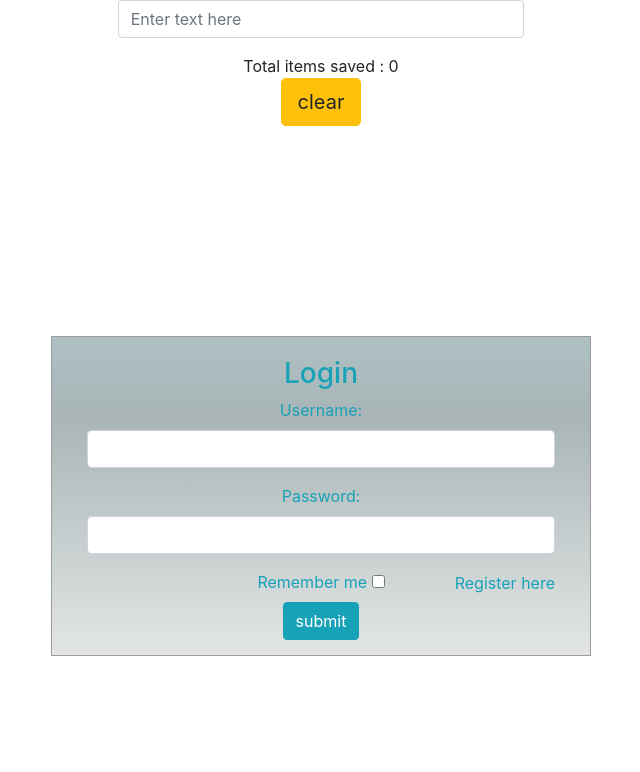
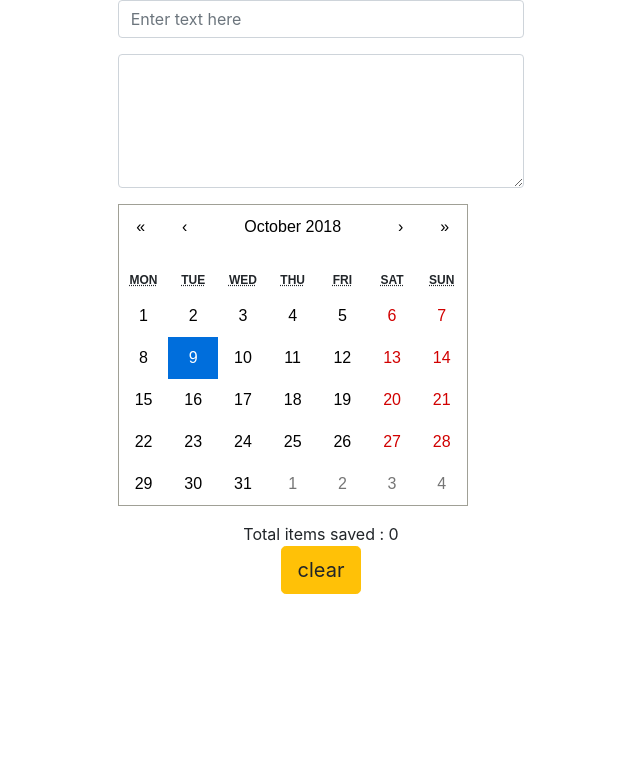
Before and after one commit to sachinhooda/todo-lister, a React (Create React App) app: page / in a window 1280 px wide. Shown: the top 772 px of the page, without its empty margins (319-959 px from the left). Built offline with nearby package versions, Linux system fonts and the light colour scheme.

Commit message:
Added more features to todo item like description and calender

```diff
--- a/package.json
+++ b/package.json
@@ -5,6 +5,7 @@
   "dependencies": {
     "bootstrap": "^4.1.3",
     "react": "^16.5.2",
+    "react-calendar": "^2.17.4",
     "react-dom": "^16.5.2",
     "react-scripts": "2.0.4"
   },
--- /dev/null
+++ b/src/Components/CustomCalendar.js
@@ -0,0 +1,31 @@
+import React, { Component } from 'react';
+
+import Calendar from 'react-calendar';
+class CustomCalendar extends Component {
+
+    state ={
+        date: new Date()
+};
+    handleChange=(date)=> {
+ this.setState(
+     {
+         date: date
+     }
+ )
+    };
+
+    render() {
+        return (
+            <div className="row justify-content-center">
+                <div className="col col-sm-4">
+                    <div className="form-group">
+                    <Calendar onChange={this.handleChange} value={this.state.date}/>
+
+                    </div>
+                </div>
+            </div>
+        )
+    }
+}
+
+export default CustomCalendar;
--- /dev/null
+++ b/src/Components/CustomTextArea.js
@@ -0,0 +1,19 @@
+import React, { Component } from 'react';
+
+
+class CustomTextArea extends Component {
+
+    render() {
+        return (
+            <div className="row justify-content-center">
+                <div className="col col-sm-4">
+                    <div className="form-group">
+                        <textarea className="form-control" rows="5" id="todoDescription"></textarea>
+                    </div>
+                </div>
+            </div>
+        )
+    }
+}
+
+export default CustomTextArea;
--- /dev/null
+++ b/src/Components/CustomTextInput.js
@@ -0,0 +1,19 @@
+import React, { Component } from 'react';
+
+
+class CustomTextInput extends Component {
+
+    render() {
+        return (
+            <div className="row justify-content-center">
+                <div className="col col-sm-4">
+                    <div className="form-group">
+                        <input type="text" name="todoItemText" className="form-control" value={this.props.title} onChange={this.props.valueChanged} onKeyUp={this.props.keyUp} placeholder={this.props.placeholder} />
+                    </div>
+                </div>
+            </div>
+        )
+    }
+}
+
+export default CustomTextInput;
--- a/src/Components/TodoItem.js
+++ b/src/Components/TodoItem.js
@@ -1,20 +1,17 @@
 import React, { Component } from 'react';
-
+import CustomTextInput from "./CustomTextInput";
+import CustomTextArea from "./CustomTextArea";
+import CustomCalendar from "./CustomCalendar";
 
 class TodoItem extends Component {
-    state = {
-        placeholder:"Enter text here"
-    };
 
     render() {
         return (
-            <div className="row justify-content-center">
-                <div className="col col-sm-4">
-            <div className="form-group">
-            <input type="text" name="todoItemText" className="form-control" value={this.props.title} onChange={this.props.valueChanged} onKeyUp={this.props.keyUp} placeholder={this.state.placeholder} />
-            </div>
-                </div>
-            </div>
+            <>
+                <CustomTextInput title={this.props.title} valueChanged={this.props.valueChanged} keyUp={this.props.keyUp} placeholder="Enter text here"/>
+                <CustomTextArea/>
+                <CustomCalendar/>
+           </>
         )
     }
 }
```
Also changed, not shown: 1 other file (tests, documents, lock files or other folders).
